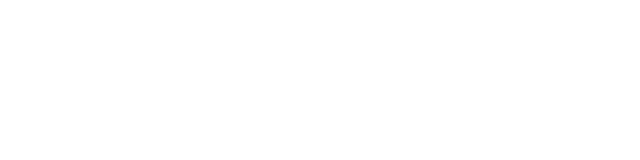
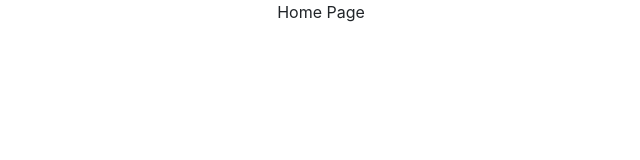
Before and after one commit to naomipate/Wimzi, a React (Create React App) app in the folder wimzi-frontend/: page / in a window 1280 px wide. Shown: the top 160 px of the page, without its empty margins (319-959 px from the left). Built offline with nearby package versions, Linux system fonts and the light colour scheme.

Commit message:
Import Routes

```diff
--- a/wimzi-frontend/src/App.js
+++ b/wimzi-frontend/src/App.js
@@ -1,7 +1,17 @@
 import "./App.css";
+import { BrowserRouter as Router, Routes, Route } from "react-router-dom";
 
 function App() {
-  return <div className="App"></div>;
+  return (
+    <div className="App">
+      <Router>
+        <Routes>
+          <Route path="/" element={<p>Home Page</p>} />
+          <Route path="*" element={<p>Error Page</p>} />
+        </Routes>
+      </Router>
+    </div>
+  );
 }
 
 export default App;
```
